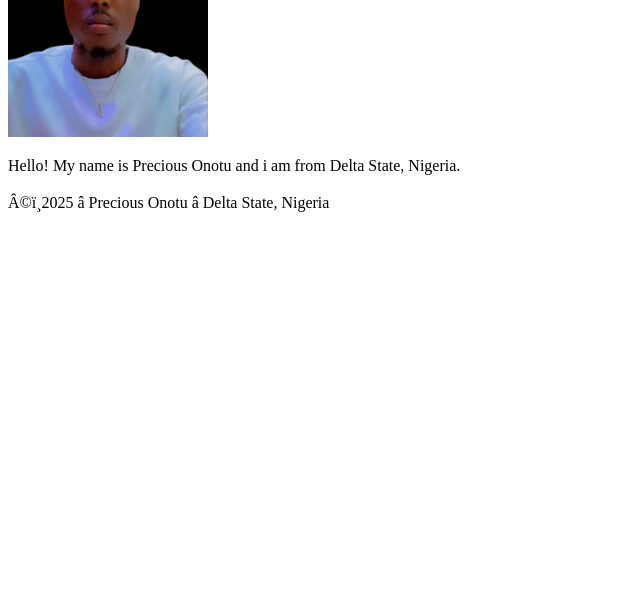
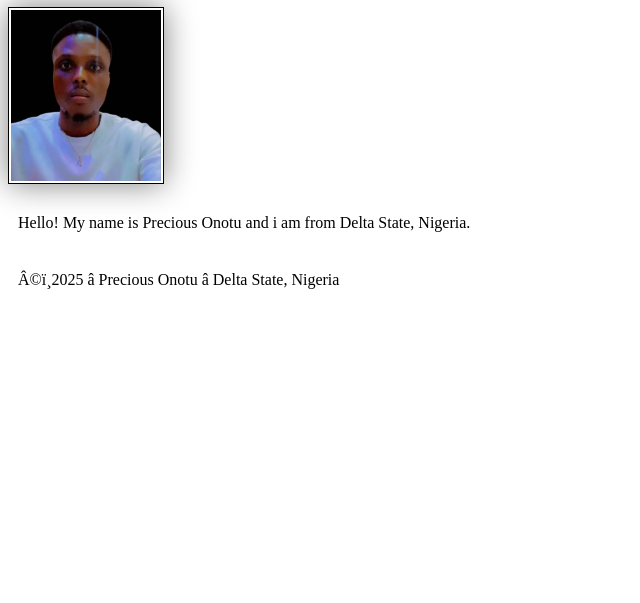
Before and after one commit to clack391/WDD130, a plain HTML site: page index.html in a window 1280 px wide. Shown: the part 197-800 px from the top of the page, without its empty margins (0-640 px from the left). Drawn offline with Linux system fonts and the light colour scheme.

Commit message:
holy grail added

```diff
--- a/index.html
+++ b/index.html
@@ -4,6 +4,9 @@
          <meta charset="utf+1">
          <meta name="viewport" content="width=device-width,initial-scale=1.0">
          <title>Precious Onotu | WDD 130</title>
+         <meta name="description" content="Precious Onotu, WDD 130, purpose of the page.">
+        <meta name="author" content="Precious Onotu">
+        <link rel="stylesheet" href="styles/styles.css">
     </head>
     <body>
     </body>
```
